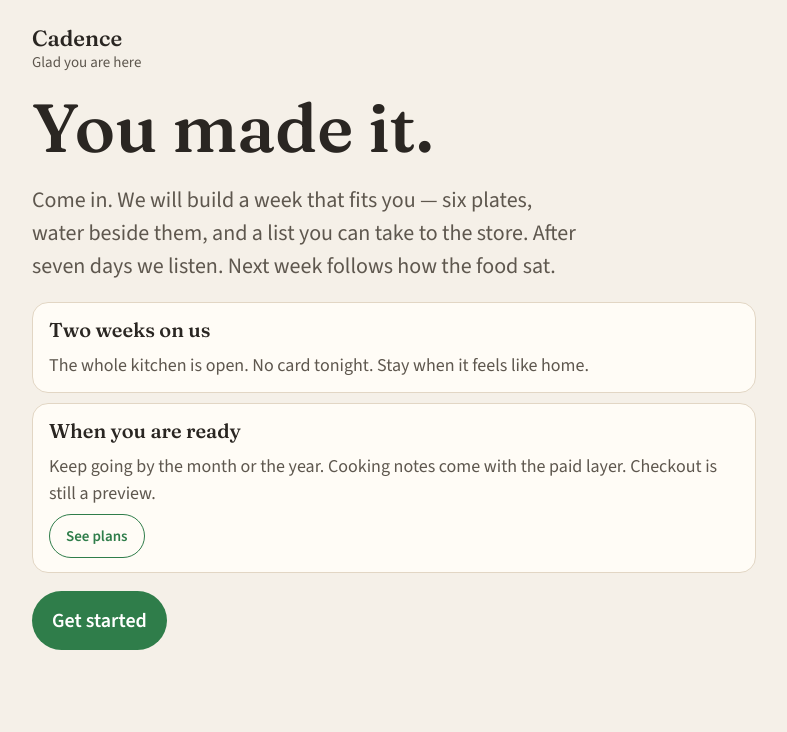
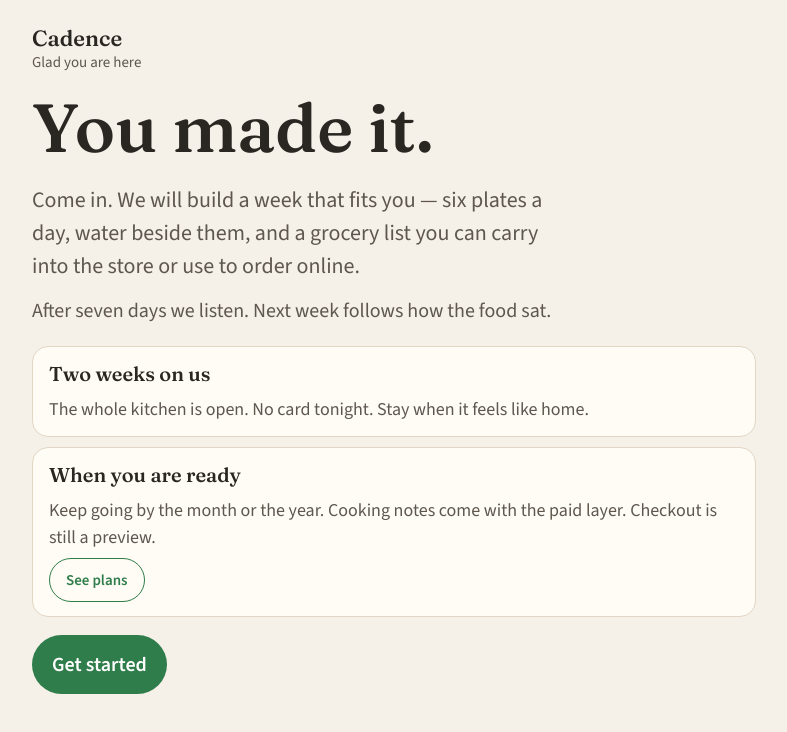
Before and after one commit to gcovarrubias23-5/cadence-web, a React (Vite) app: page / in a window 1280 px wide. Shown: the top 732 px of the page, without its empty margins (246-1033 px from the left). Built offline with nearby package versions, Linux system fonts and the light colour scheme.

Commit message:
Welcome copy names store list and online order

```diff
--- a/src/Start.jsx
+++ b/src/Start.jsx
@@ -63,8 +63,11 @@ export function Start({ onDone }) {
         <>
           <section className="hero">
             <h1 style={{ fontSize: 'clamp(44px, 11vw, 68px)', lineHeight: 1.05, margin: '8px 0 20px' }}>You made it.</h1>
-            <p style={{ fontSize: 22, lineHeight: 1.5, maxWidth: 34 + 'rem' }}>
-              Come in. We will build a week that fits you — six plates, water beside them, and a list you can take to the store. After seven days we listen. Next week follows how the food sat.
+            <p style={{ fontSize: 22, lineHeight: 1.5, maxWidth: '34rem' }}>
+              Come in. We will build a week that fits you — six plates a day, water beside them, and a grocery list you can carry into the store or use to order online.
+            </p>
+            <p style={{ fontSize: 20, lineHeight: 1.5, maxWidth: '34rem', marginTop: 14 }}>
+              After seven days we listen. Next week follows how the food sat.
             </p>
           </section>
           <section className="card">
```
